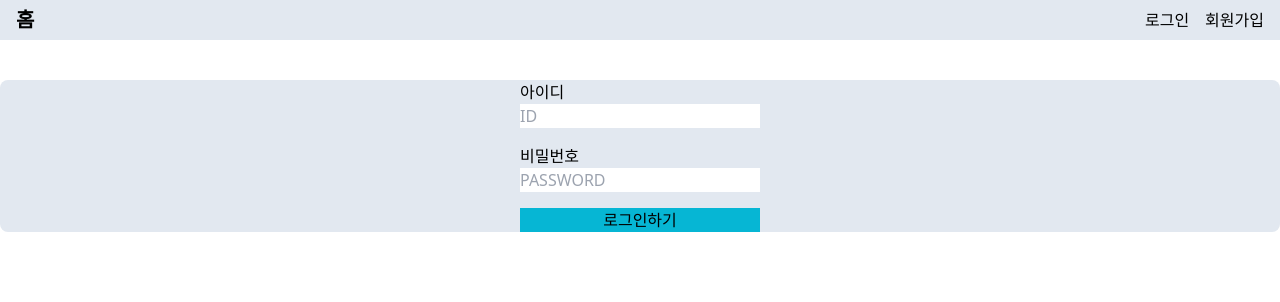
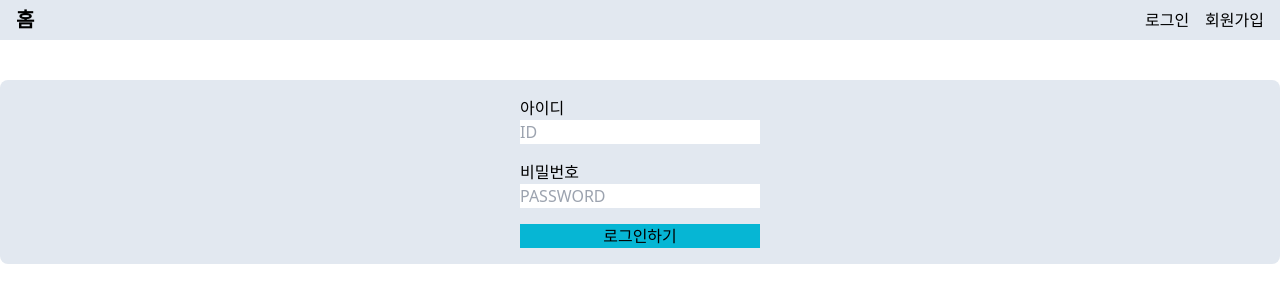
Before and after one commit to soo0297/MBTI-Test-App, a React app: page /login in a window 1280 px wide. Shown: the top 302 px of the page. Built offline with nearby package versions, Linux system fonts and the light colour scheme; the HTML template or start-up script is replaced by a standard one.

Commit message:
feat: Tailwind-로그인,회원가입,프로필 py-4

```diff
--- a/src/pages/Login.jsx
+++ b/src/pages/Login.jsx
@@ -34,7 +34,7 @@ const Login = () => {
   };
 
   return (
-    <div className="flex justify-center items-center border-solid rounded-lg bg-slate-200 w-70">
+    <div className="flex justify-center items-center border-solid rounded-lg bg-slate-200 py-4">
       <form onSubmit={onLoginHandler} className="flex flex-col w-60 gap-4 ">
         <div className="flex flex-col">
           <label>아이디</label>
--- a/src/pages/Profile.jsx
+++ b/src/pages/Profile.jsx
@@ -40,7 +40,7 @@ const Profile = ({ user, setUser }) => {
 
   return (
     <div>
-      <div className="flex flex-col justify-center items-center border-solid rounded-lg bg-slate-200 w-70 gap-4">
+      <div className="flex flex-col justify-center items-center border-solid rounded-lg bg-slate-200 gap-4 py-4">
         <h1 className="text-xl font-bold">프로필 수정</h1>
         <form onSubmit={submitHandler} className="flex flex-col w-60 gap-3 ">
           <div className="flex gap-4">
--- a/src/pages/Signup.jsx
+++ b/src/pages/Signup.jsx
@@ -24,7 +24,7 @@ const Signup = () => {
   };
 
   return (
-    <div className="flex justify-center items-center border-solid rounded-lg bg-slate-200 w-70">
+    <div className="flex justify-center items-center border-solid rounded-lg bg-slate-200 py-4">
       <form onSubmit={onSignupHandler} className="flex flex-col w-60 gap-4 ">
         <div className="flex flex-col">
           <label>아이디</label>
```
